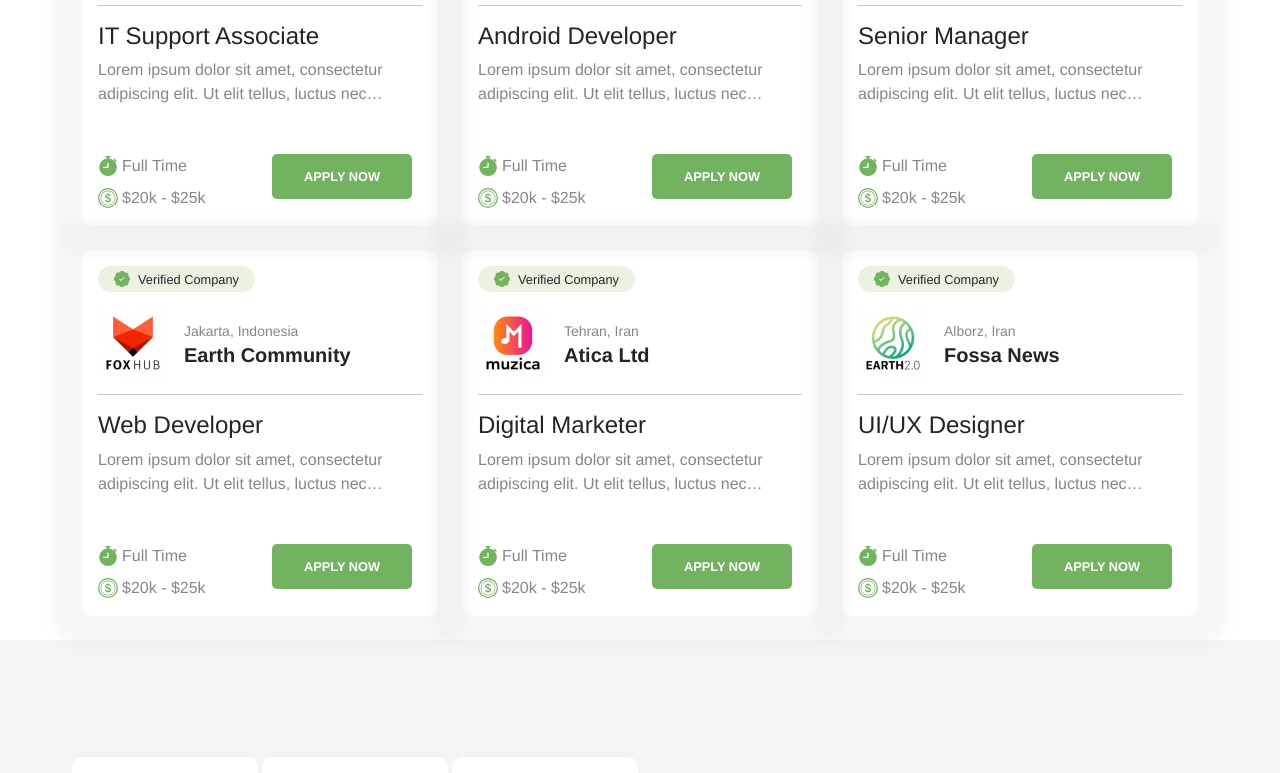
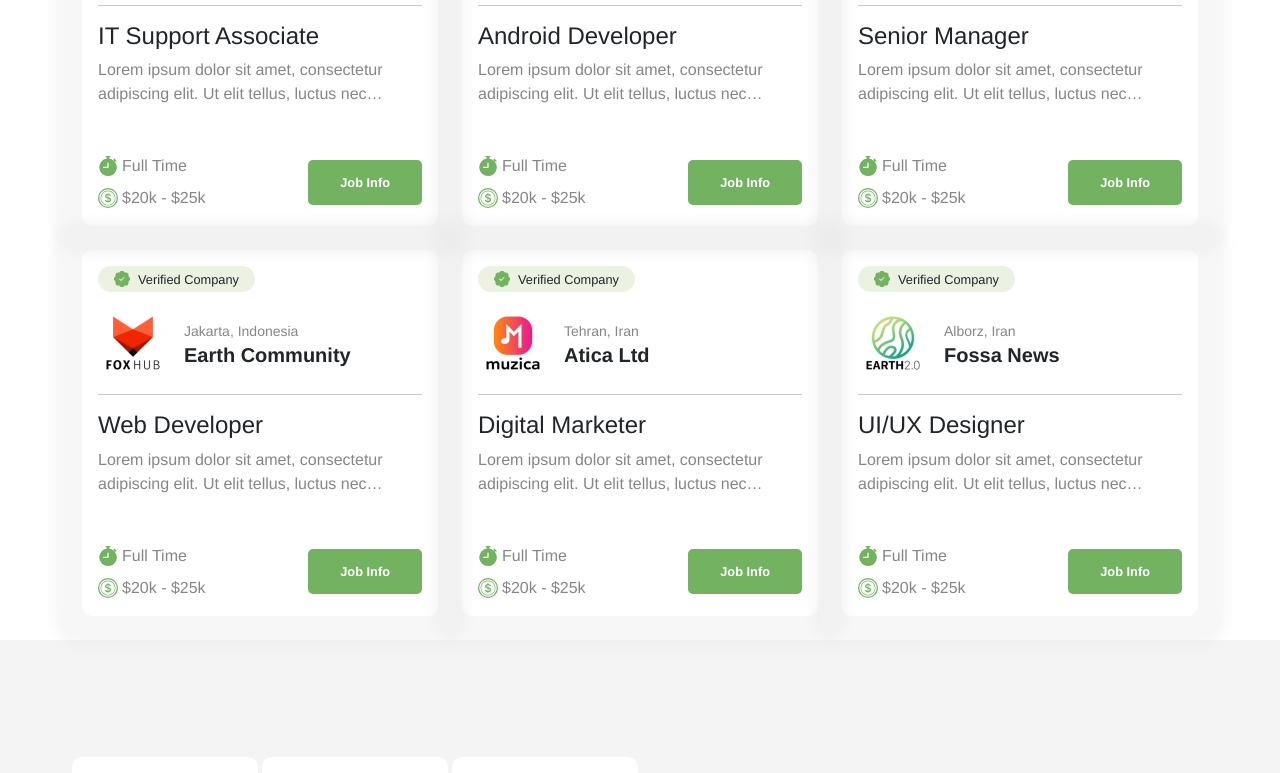
Before and after one commit to saeidsh777/sample-1, a React (Vite) app: page / in a window 1280 px wide. Shown: the part 1761-2534 px from the top of the page. Built offline with nearby package versions, Linux system fonts and the light colour scheme.

Commit message:
edit job box

```diff
--- a/src/Components/JobBox/JobBox.css
+++ b/src/Components/JobBox/JobBox.css
@@ -1,4 +1,5 @@
 .JobBox{
+    display: block;
     padding: 1rem;
     border-radius: 10px;
     -webkit-border-radius: 10px;
--- a/src/Components/JobBox/JobBox.jsx
+++ b/src/Components/JobBox/JobBox.jsx
@@ -4,6 +4,7 @@ import { StopwatchFill } from "react-bootstrap-icons";
 import { Coin } from "react-bootstrap-icons";
 
 import "./JobBox.css";
+import { Link } from "react-router-dom";
 
 export default function JobBox(props) {
   return (
@@ -19,7 +20,9 @@ export default function JobBox(props) {
         </div>
         <div className="title-job-box">
           <small className="black-50-t">{props.location}</small>
-          <h5 className="fw-bold m-0">{props.jobTitle}</h5>
+          <Link to={`/job/${props.jobID}`} className="h5 fw-bold m-0 d-block">
+            {props.jobTitle}
+          </Link>
         </div>
       </div>
 
@@ -46,8 +49,10 @@ export default function JobBox(props) {
             </div>
           </div>
 
-          <div className="col-12 col-xl-6 mt-2 mt-xl-0">
-            <button className="btn-c1">APPLY NOW</button>
+          <div className="col-12 col-xl-6 mt-2 mt-xl-0 d-flex align-items-center justify-content-xl-end">
+            <Link to={`/job/${props.jobID}`} className="btn-c1 d-block ">
+              Job Info
+            </Link>
           </div>
         </div>
       </div>
--- a/src/Components/LastJob/LastJob.jsx
+++ b/src/Components/LastJob/LastJob.jsx
@@ -14,7 +14,7 @@ export default function LastJob() {
 
         {jobData.map((jobItem, index) => (
           <div
-            key={index}
+            key={jobItem.jobID}
             className="col-12 col-lg-4 mb-4"
             data-aos="fade-zoom-in"
             data-aos-easing="ease-in-back"
--- a/src/data/jobData.jsx
+++ b/src/data/jobData.jsx
@@ -1,5 +1,6 @@
 const jobDatas = [
   {
+    jobID:'1',
     logo: "/images/logo_1.png",
     location: "Jakarta, Indonesia",
     jobTitle: "FoxHUB Studios",
@@ -9,6 +10,7 @@ const jobDatas = [
     price: `$20k - $25k`,
   },
   {
+    jobID:'2',
     logo: "/images/logo_2.png",
     location: "Bandung, Indonesia",
     jobTitle: "Treva Agency",
@@ -18,6 +20,7 @@ const jobDatas = [
     price: `$20k - $25k`,
   },
   {
+    jobID:'3',
     logo: "/images/logo_3.png",
     location: "Surabaya, Indonesia",
     jobTitle: "Muzica Studio",
@@ -27,6 +30,7 @@ const jobDatas = [
     price: `$20k - $25k`,
   },
   {
+    jobID:'4',
     logo: "/images/logo_4.png",
     location: "Jakarta, Indonesia",
     jobTitle: "Earth Community",
@@ -36,6 +40,7 @@ const jobDatas = [
     price: `$20k - $25k`,
   },
   {
+    jobID:'5',
     logo: "/images/logo_5.png",
     location: "Tehran, Iran",
     jobTitle: "Atica Ltd",
@@ -45,6 +50,7 @@ const jobDatas = [
     price: `$20k - $25k`,
   },
   {
+    jobID:'6',
     logo: "/images/logo_1.png",
     location: "Alborz, Iran",
     jobTitle: "Fossa News",
--- /dev/null
+++ b/src/pages/JobInfos/JobInfos.jsx
@@ -0,0 +1,5 @@
+import React from "react";
+import "./JobInfos.css";
+export default function JobInfos() {
+  return <div>JobInfos</div>;
+}
--- a/src/routes/route.jsx
+++ b/src/routes/route.jsx
@@ -1,9 +1,11 @@
 import Contact from "../pages/Contact/Contact"
 import Home from "../pages/Home/Home"
+import JobInfos from "../pages/JobInfos/JobInfos"
 import About from "../pages/about/about"
 
 export const route = [
     {path:'/', element:<Home/>},
     {path:'/about', element:<About/>},
     {path:'/contact', element:<Contact/>},
+    {path:'/job/:jobID', element:<JobInfos/>},
 ]
```
Also changed, not shown: src/pages/JobInfos/JobInfos.css (added).
